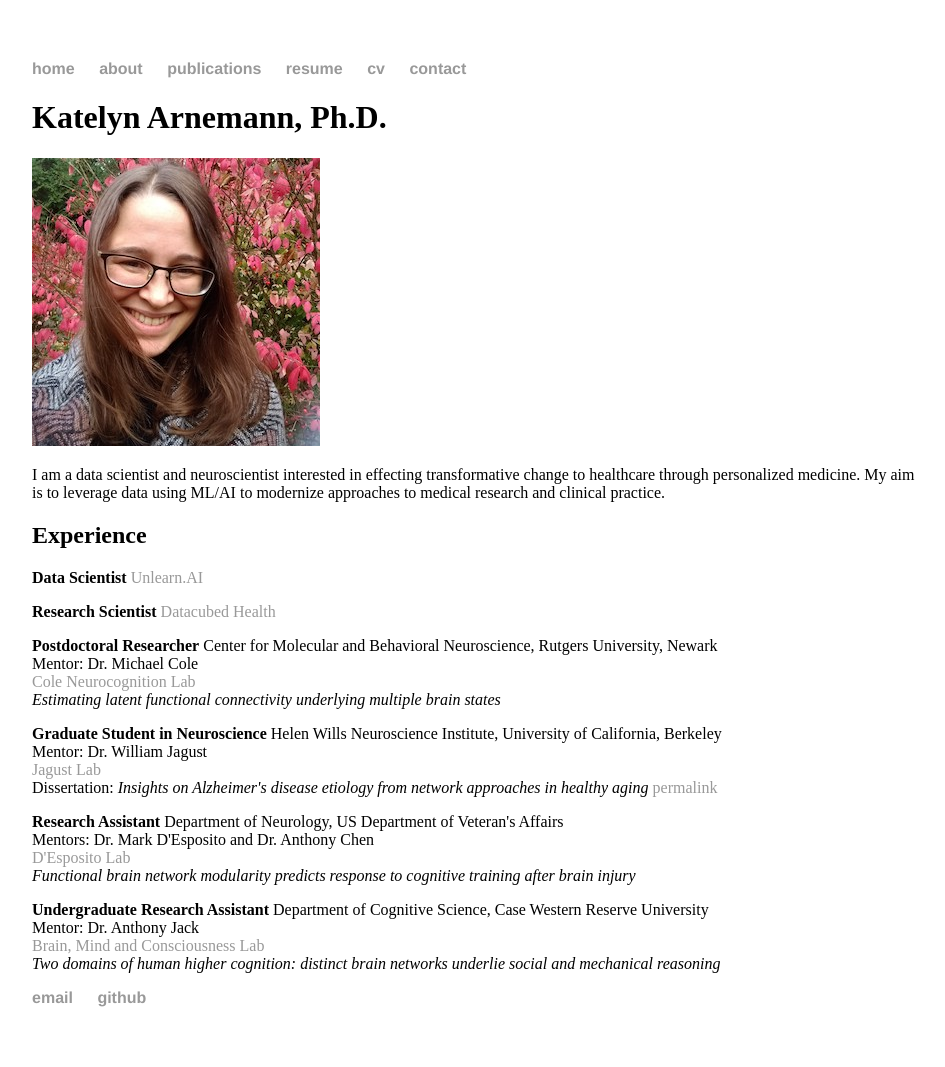
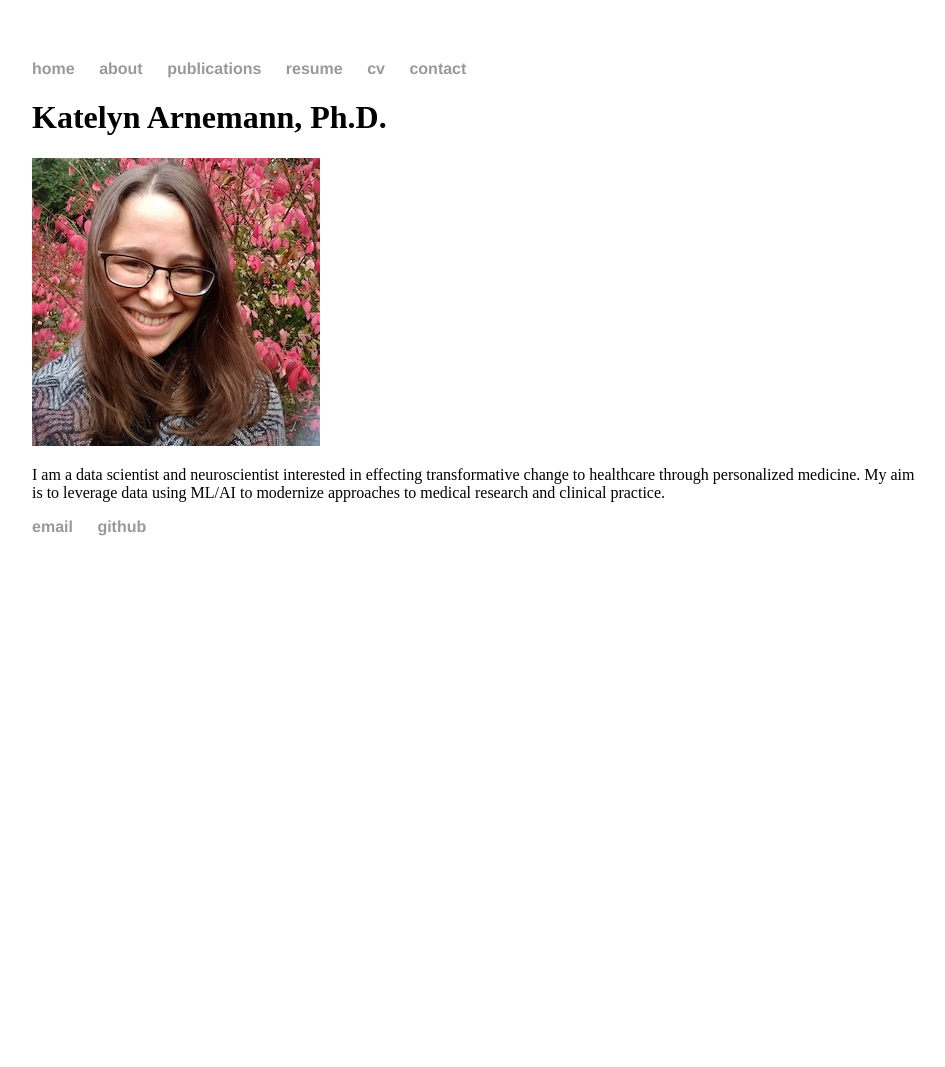
Before and after one commit to klbegany/klarnemann.github.io, a Jekyll site: the page built from index.html, in a window 1280 px wide. Shown: the whole page, without its empty margins (160-1105 px from the left). Built offline with Jekyll 4.4.1, drawn with Linux system fonts in a browser that asks for light colours; after the commit the page ends 900 px from its top, so only the background shows below that.

Commit message:
update home page

```diff
--- a/index.html
+++ b/index.html
@@ -10,42 +10,4 @@ title: Katelyn Arnemann
   <br>
   </p>
 
-  <h2>Experience</h2>
-
-  <p><b>Data Scientist</b>
-  <a href="https://www.unlearn.ai/">Unlearn.AI</a>
-  </p>
-
-  <p><b>Research Scientist</b>
-  <a href="https://www.datacubed.com/">Datacubed Health</a>
-  </p>
-
-  <p><b>Postdoctoral Researcher</b>
-  Center for Molecular and Behavioral Neuroscience, Rutgers University, Newark
-  <br>Mentor: Dr. Michael Cole
-  <br><a href="http://www.colelab.org/">Cole Neurocognition Lab</a>
-  <br><i>Estimating latent functional connectivity underlying multiple brain states</i>
-  </p>
-
-  <p><b>Graduate Student in Neuroscience</b>
-  Helen Wills Neuroscience Institute, University of California, Berkeley
-  <br>Mentor: Dr. William Jagust
-  <br><a href="https://jagustlab.neuro.berkeley.edu">Jagust Lab</a>
-  <br>Dissertation: <i>Insights on Alzheimer's disease etiology from network approaches in healthy aging</i> <a href="https://escholarship.org/uc/item/0hw6f40w">permalink</a>
-  </p>
-
-  <p><b>Research Assistant</b>
-  Department of Neurology, US Department of Veteran's Affairs
-  <br>Mentors: Dr. Mark D'Esposito and Dr. Anthony Chen
-  <br><a href="http://despolab.berkeley.edu/">D'Esposito Lab</a>
-  <br><i>Functional brain network modularity predicts response to cognitive training after brain injury</i>
-  </p>
-
-  <p><b>Undergraduate Research Assistant</b>
-  Department of Cognitive Science, Case Western Reserve University
-  <br>Mentor: Dr. Anthony Jack
-  <br><a href="http://brainmindconsciousness.com/wp/">Brain, Mind and Consciousness Lab</a>
-  <br><i>Two domains of human higher cognition: distinct brain networks underlie social and mechanical reasoning</i>
-  </p>
-
 </div><!-- /.blurb -->
```
